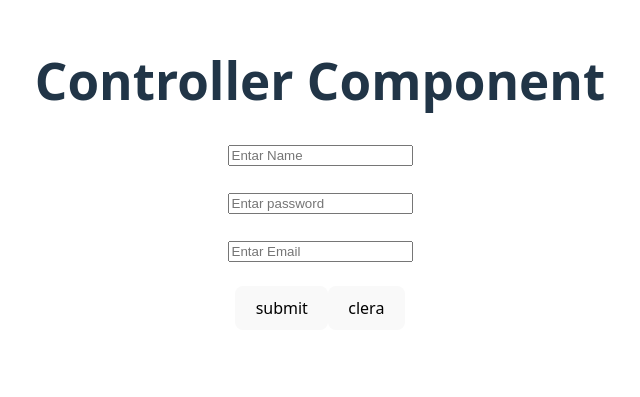
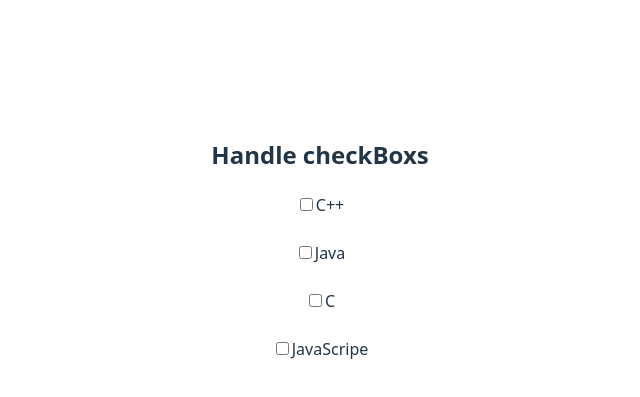
Before and after one commit to sugathub/react-learning, a React (Vite) app: page / in a window 1280 px wide. Shown: the part 151-548 px from the top of the page, without its empty margins (320-960 px from the left). Built offline with nearby package versions, Linux system fonts and the light colour scheme.

Commit message:
handle checkBoxs

```diff
--- a/src/App.jsx
+++ b/src/App.jsx
@@ -1,5 +1,6 @@
 
 import './App.css'
+import { CheckBoxs } from './CheckBoxs'
 import { Controller } from './Controller'
 
 
@@ -14,9 +15,9 @@ function App() {
 
   return (
     <>
-      <h1>Controller Component</h1>
+     <CheckBoxs />
 
-      <Controller />
+
     </>
   )
 }
--- /dev/null
+++ b/src/CheckBoxs.jsx
@@ -0,0 +1,48 @@
+import React, { useState } from 'react'
+
+export const CheckBoxs = () => {
+
+  const [skills, setSkills] = useState([]);
+
+  const update = (event) => {
+    if (event.target.checked) {
+
+      setSkills([...skills, event.target.value]);
+    } else {
+      setSkills(skills.filter((item) => { item != event.target.value }));
+    }
+
+
+  }
+  return (
+
+
+
+    <>
+
+      <h2>Handle checkBoxs</h2>
+
+      <input onChange={update} type='checkBox' value="C++" id='C++' style={{ cursor: "pointer" }} />
+      <label htmlFor="C++" style={{ cursor: "pointer" }}>C++</label>
+      <br />
+      <br />
+      <input onChange={update} type='checkBox' value="Java" id='Java' style={{ cursor: "pointer" }} />
+      <label htmlFor="Java" style={{ cursor: "pointer" }}>Java</label>
+
+      <br />
+      <br />
+      <label   onChange={update} style={{ cursor: "pointer" }} >
+        <input value="C" type="checkBox" />C
+
+      </label>
+      <br /><br />
+      <input onChange={update} type='checkBox' value="JavaScripe" id='JavaScripe' style={{ cursor: "pointer" }} />
+      <label htmlFor="JavaScripe" style={{ cursor: "pointer" }}>JavaScripe</label>
+
+      <br />
+      <h2>{skills}</h2>
+
+
+    </>
+  )
+}
```
Also changed, not shown: src/Controller.jsx (+7 -7 lines).
